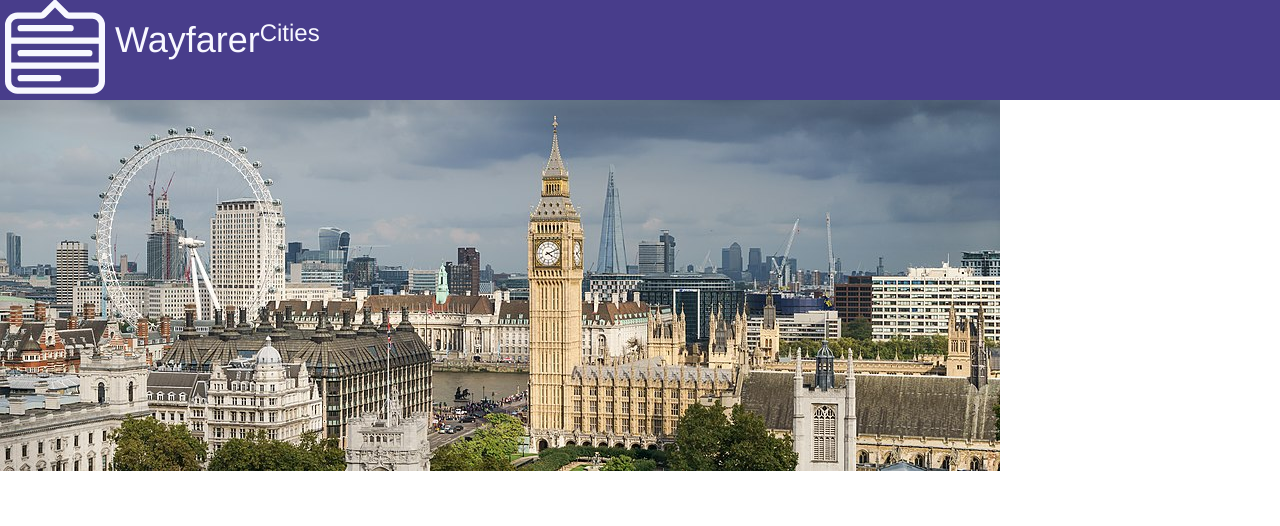
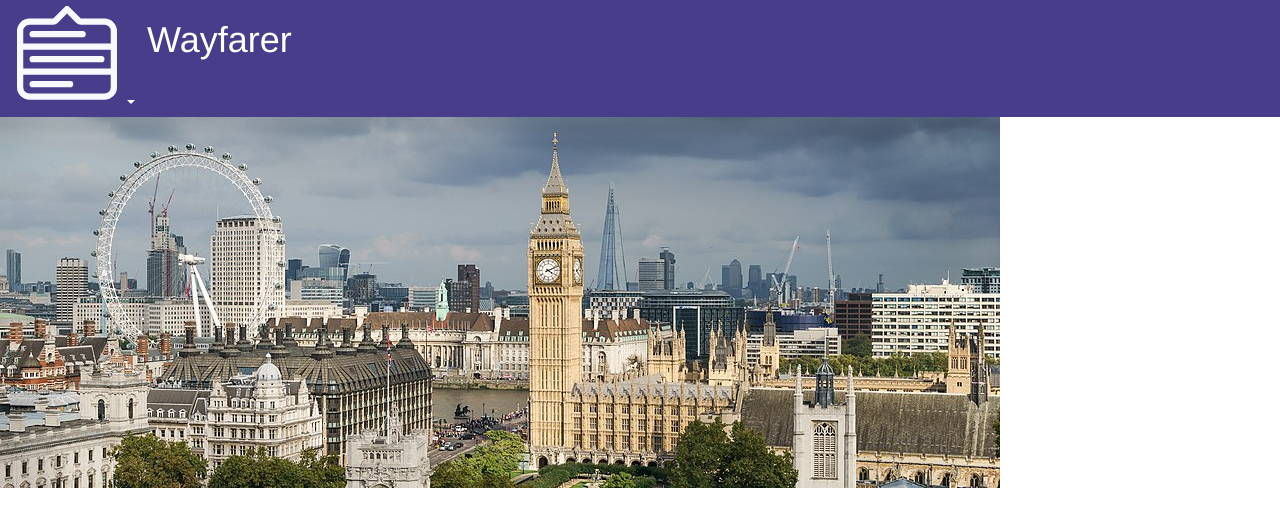
Before and after one commit to savila12/Wayfarer, an Angular app in the folder wayfarer/: page / in a window 1280 px wide. Shown: the top 526 px of the page. Built offline with nearby package versions, Linux system fonts and the light colour scheme.

Commit message:
fixed drop down menu & updated basic styling

```diff
--- a/wayfarer/src/app/navbar/navbar.component.css
+++ b/wayfarer/src/app/navbar/navbar.component.css
@@ -3,12 +3,26 @@ section {
   display: flex;
 }
 a {
-  color: ghostwhite;
+  color: white;
 }
 svg{
+  background-color: darkslateblue;
   width: 100px;
   height: 100px;
   fill: ghostwhite;
   margin-left: 5px;
   margin-right: 10px;
 }
+.btn-primary {
+  color: #fff;
+  background-color: darkslateblue;
+  border: none;
+}
+.btn-primary.active, .btn-primary:active, .open>.dropdown-toggle.btn-primary {
+  color: #fff;
+  background-color: darkslateblue;
+  background-image: none;
+}
+.dropdown-menu a {
+  color: darkslateblue;
+}
--- a/wayfarer/src/app/navbar/navbar.component.html
+++ b/wayfarer/src/app/navbar/navbar.component.html
@@ -1,13 +1,20 @@
 <section>
-  <svg xmlns="http://www.w3.org/2000/svg"   class="bi bi-menu-down" viewBox="0 0 16 16">
-    <path d="M7.646.146a.5.5 0 0 1 .708 0L10.207 2H14a2 2 0 0 1 2 2v9a2 2 0 0 1-2 2H2a2 2 0 0 1-2-2V4a2 2 0 0 1 2-2h3.793L7.646.146zM1 7v3h14V7H1zm14-1V4a1 1 0 0 0-1-1h-3.793a1 1 0 0 1-.707-.293L8 1.207l-1.5 1.5A1 1 0 0 1 5.793 3H2a1 1 0 0 0-1 1v2h14zm0 5H1v2a1 1 0 0 0 1 1h12a1 1 0 0 0 1-1v-2zM2 4.5a.5.5 0 0 1 .5-.5h8a.5.5 0 0 1 0 1h-8a.5.5 0 0 1-.5-.5zm0 4a.5.5 0 0 1 .5-.5h11a.5.5 0 0 1 0 1h-11a.5.5 0 0 1-.5-.5zm0 4a.5.5 0 0 1 .5-.5h6a.5.5 0 0 1 0 1h-6a.5.5 0 0 1-.5-.5z"/>
-  </svg>
+  <div class="dropdown">
+    <button class="btn btn-primary dropdown-toggle" type="button" data-toggle="dropdown">
+      <svg xmlns="http://www.w3.org/2000/svg"   class="bi bi-menu-down" viewBox="0 0 16 16">
+        <path d="M7.646.146a.5.5 0 0 1 .708 0L10.207 2H14a2 2 0 0 1 2 2v9a2 2 0 0 1-2 2H2a2 2 0 0 1-2-2V4a2 2 0 0 1 2-2h3.793L7.646.146zM1 7v3h14V7H1zm14-1V4a1 1 0 0 0-1-1h-3.793a1 1 0 0 1-.707-.293L8 1.207l-1.5 1.5A1 1 0 0 1 5.793 3H2a1 1 0 0 0-1 1v2h14zm0 5H1v2a1 1 0 0 0 1 1h12a1 1 0 0 0 1-1v-2zM2 4.5a.5.5 0 0 1 .5-.5h8a.5.5 0 0 1 0 1h-8a.5.5 0 0 1-.5-.5zm0 4a.5.5 0 0 1 .5-.5h11a.5.5 0 0 1 0 1h-11a.5.5 0 0 1-.5-.5zm0 4a.5.5 0 0 1 .5-.5h6a.5.5 0 0 1 0 1h-6a.5.5 0 0 1-.5-.5z"/>
+      </svg> <span class="caret"></span>
+    </button>
+    <ul class="dropdown-menu">
+      <a routerLink="/cities">Cities</a>
+    </ul>
+  </div>
+<!--  <ul>-->
+<!--    <h3 id="cities">-->
+<!--      <a routerLink="/cities">Cities</a>-->
+<!--    </h3>-->
+<!--  </ul>-->
   <h1>
     <a routerLink="/">Wayfarer</a>
   </h1>
-  <div>
-    <h3 id="cities">
-      <a routerLink="/cities">Cities</a>
-    </h3>
-  </div>
 </section>
```
